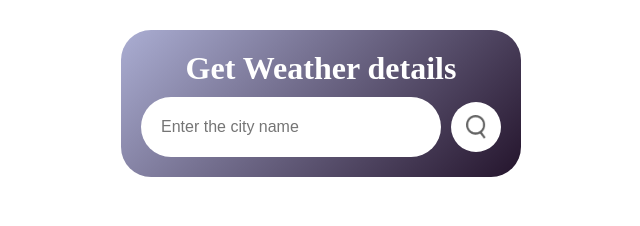
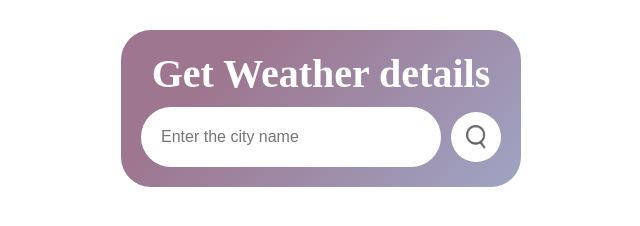
Before and after one commit to MounikaNitturu/WeatherApp, a plain HTML site: page index.html in a window 1280 px wide. Shown: the whole page, without its empty margins (319-959 px from the left). Drawn offline with Linux system fonts and the light colour scheme.

Commit message:
Update weatherstyle.css

```diff
--- a/weatherstyle.css
+++ b/weatherstyle.css
@@ -5,7 +5,8 @@
 .weather-card{
     max-width:360px;
     width:80%;
-    background: linear-gradient(135deg,#abaed3,#24142c);
+    background-color: #9fa4c4;
+    background-image: linear-gradient(315deg, #9fa4c4 0%, #9e768f 74%);
     margin:30px auto 0;
     color:#fff;
     border-radius:30px;
@@ -13,7 +14,8 @@
     text-align:center
 }
 .heading{
-    margin-bottom:10px
+    margin-bottom:10px;
+    font-size:40px
 }
 .weather-card .search-box{
     display: flex;
```
